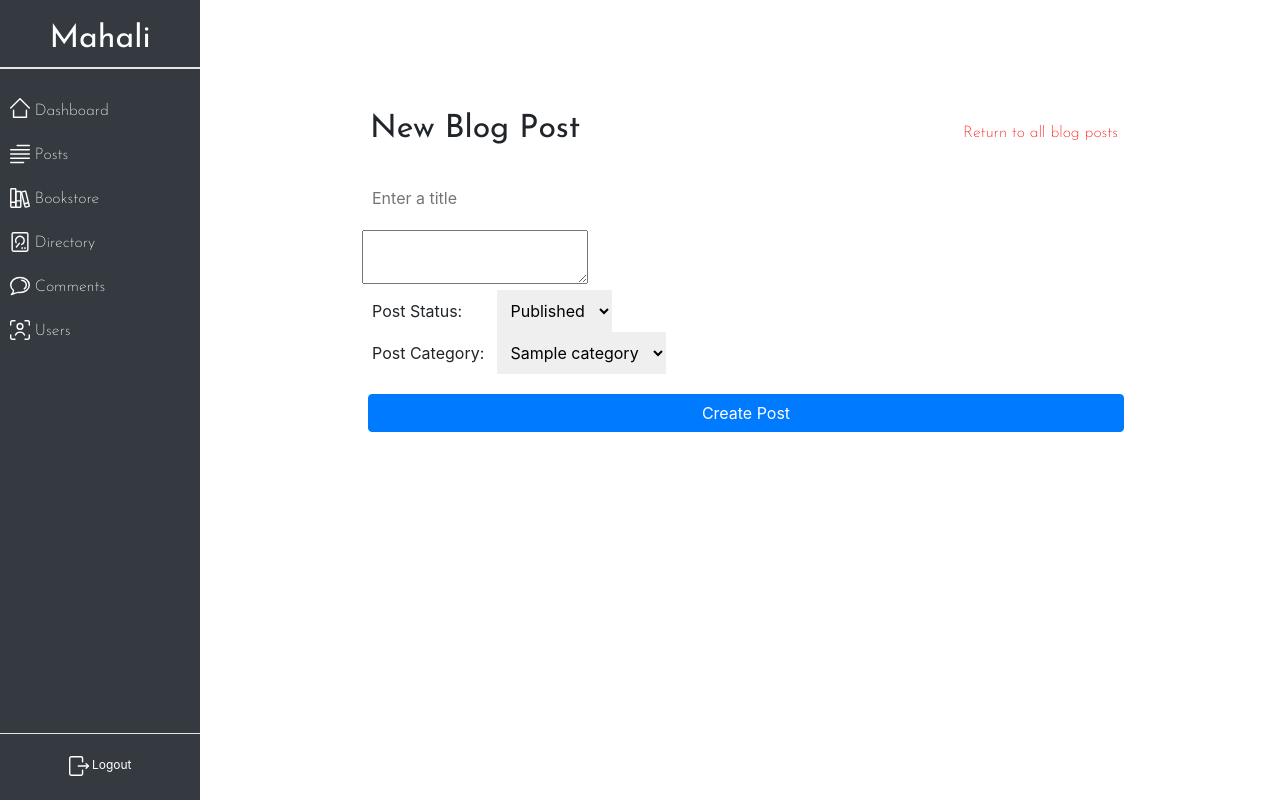
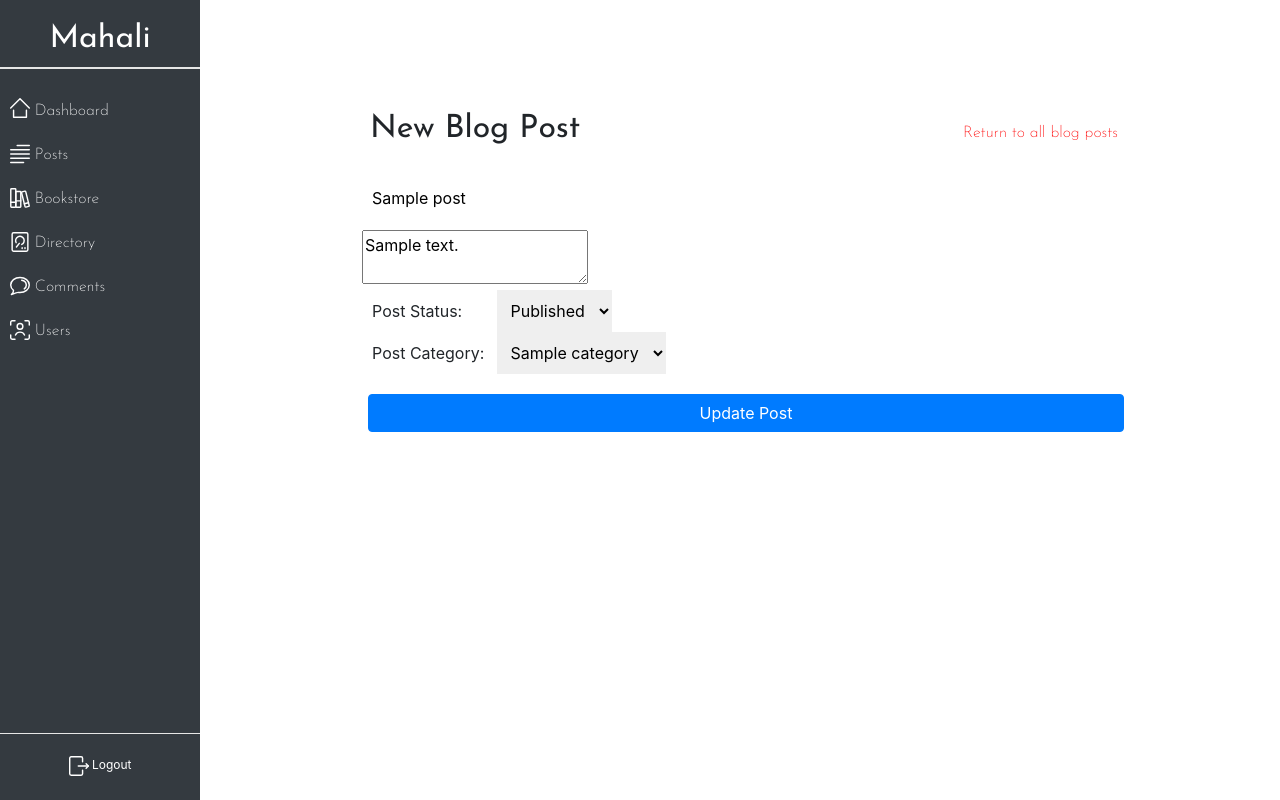
Before and after one commit to MrNaughtZero/Black_Business_Directory, a Flask app: page /dashboard/edit/post/1 in a window 1280 px wide. Run offline with Flask 2, Linux system fonts and the light colour scheme; a user stored in the database is signed in; tables that the repository leaves empty hold one stand-in row (values such as "Sample post"); some libraries are stand-ins or nearby versions.

Commit message:
value is preloaded into text editor after quert from DB

```diff
--- a/app/templates/admin/edit-post.html
+++ b/app/templates/admin/edit-post.html
@@ -6,7 +6,7 @@
     <title>Dashboard</title>
     {% include 'include/styles.html' %}
 </head>
-<body class="admin-dashboard-body" onload="loadTextEditor('post-content')">
+<body class="admin-dashboard-body" onload="loadTextEditor('post-content');preloadTextEditor('post-content', '{{post.content|safe}}')">
     {% include 'include/admin/side-navigation.html' %}
     <main class="admin-dash-main">
        <div class="admin-all-posts-wrapper">
@@ -17,28 +17,29 @@
                 <h2 id="new-blog-post-heading">New Blog Post</h2>
                 <a href="#" id="cancel-blog-post">Return to all blog posts</a>
             </div>
-            <form method="POST" action="/dashboard/add/post" class="form-create-post">
+            <form method="POST" action="/dashboard/update/post" class="form-create-post">
                 <ul>
                     <li>
-                        {{form.title(placeholder="Enter a title", id="new-blog-title")}}
+                        {{form.title(value=post.title, id="new-blog-title")}}
                     </li>
                     <li>
-                        <textarea name="post-content"></textarea>
+                        <textarea id="post-content" name="post-content">
+
+                        </textarea>
                     </li>
                     <li>
                         <label for="post-status" id="new-post-status">Post Status:</label>
-                        {{form.status}}
+                        {{form.status(value=post.status)}}
                     </li>
                     {{form.content}}
                     <li>
                         <label for="post-car" id="new-post-cat">Post Category:</label>
-                        {{form.category}}
+                        {{form.category(value=post.category)}}
                     </li>
                     <li id="submit-btn-li">
-                        <button onclick="saveTextEditorValue('post-content')" type="submit" class="btn btn-primary btn-submit-post">Create Post</button>
+                        <button onclick="saveTextEditorValue('post-content')" type="submit" class="btn btn-primary btn-submit-post">Update Post</button>
                     </li>
                 </ul>
-                {{form.csrf_token}}
             </form>
        </div>
     </main>
@@ -46,5 +47,8 @@
 
 
     {% include 'include/scripts.html' %}
+    <script>
+
+    </script>
 </body>
 </html>
```
